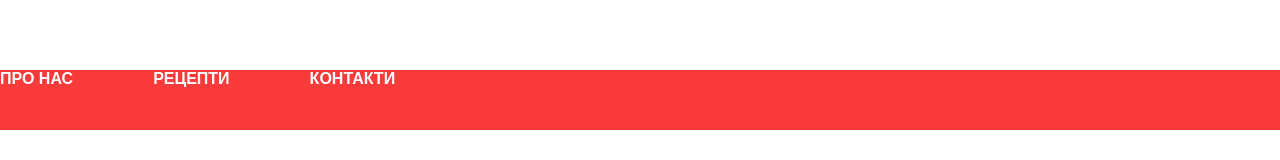
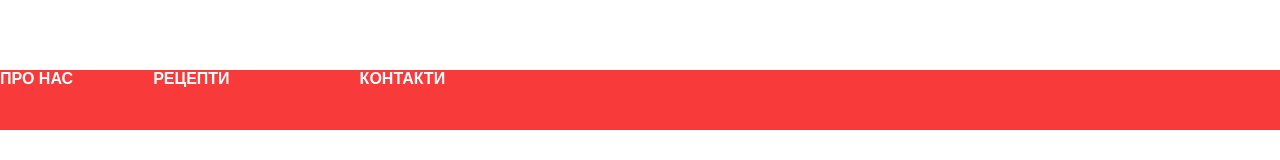
Before and after one commit to puskin-kolotuskin/my-frist-project-io, a plain HTML site: page index.html in a window 1280 px wide. Shown: the part 234-394 px from the top of the page. Drawn offline with Linux system fonts and the light colour scheme.

Commit message:
Update style.css

```diff
--- a/style.css
+++ b/style.css
@@ -116,6 +116,9 @@ a{
 }
 .gi{
 	margin-left: 140px;
+}
+.ee{
+	margin-left: 50px;
 }
 .bio{
 	margin-left: 150px;
```
